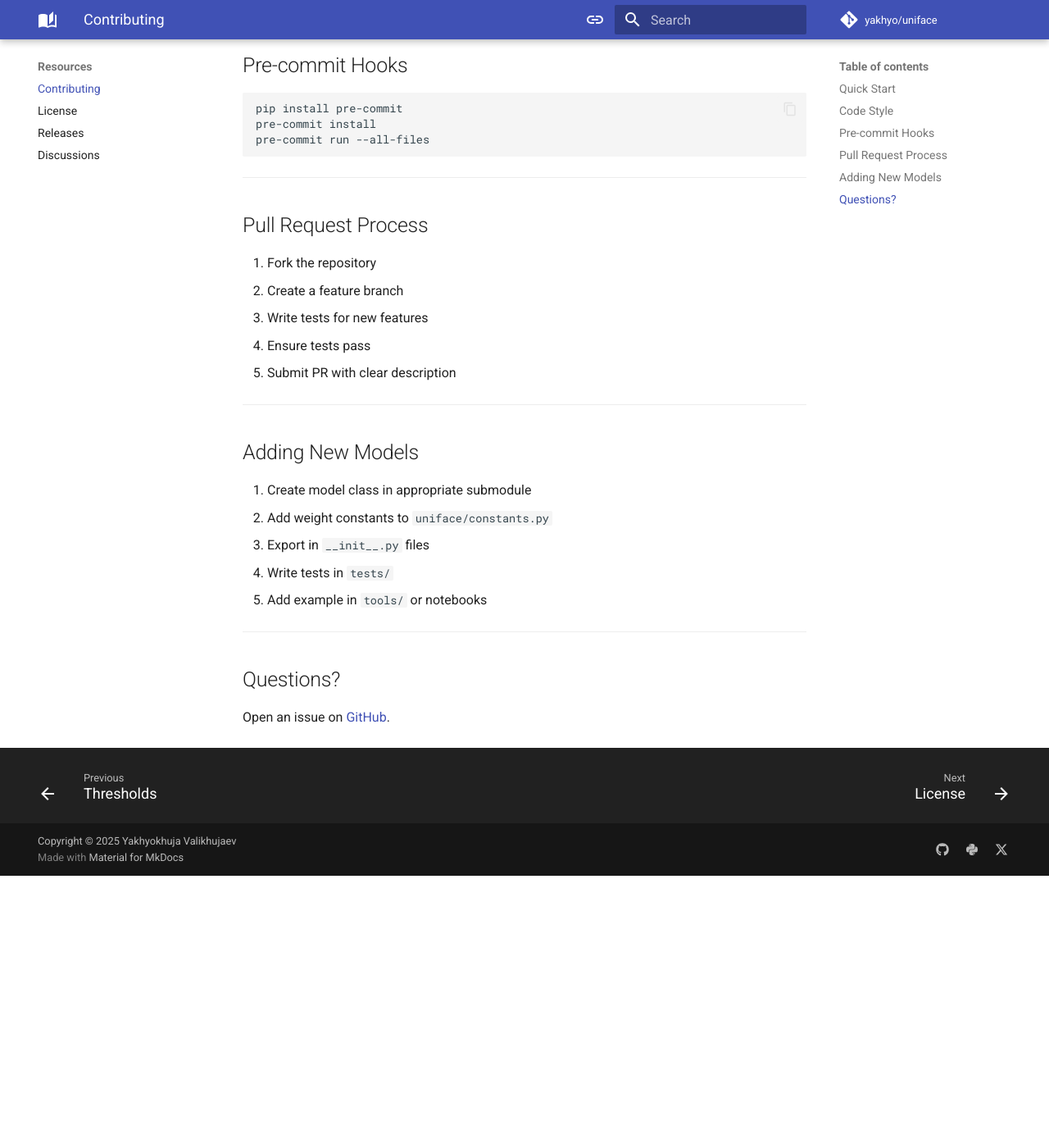
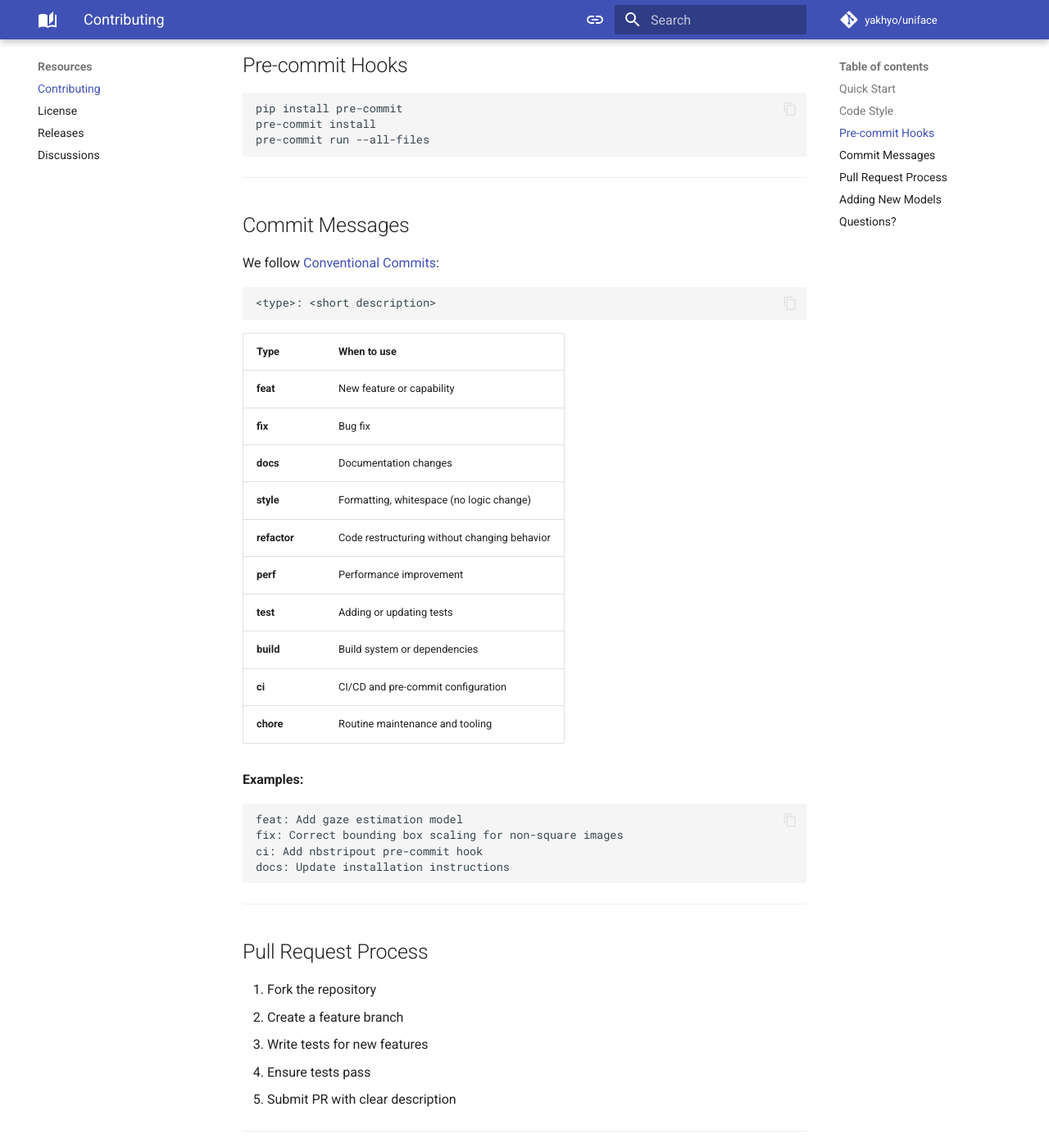
Before and after one commit to yakhyo/uniface, an MkDocs documentation site: the page built from docs/contributing.md, in a window 1280 px wide and 1400 px high, scrolled down 981 px. Shown: the whole window at 82% size. Built offline with MkDocs 1.6.1 and Material for MkDocs 9.7.7, drawn with Linux system fonts in a browser that asks for light colours; comment, search, counter and statistics services are not loaded; before the commit the page ends 2049 px from its top, so only the background shows below that.

Commit message:
chore: Update docs and clean up notebook outputs before before commit (#102)
* chore: Add links for repo and docs on example notebooks

* ref: Compress jupyter notebook sizes

* ci: Add nbstripout pre-commit hook for notebook output stripping

* docs: Add coding agent docs and commit message tag

````diff
--- a/docs/contributing.md
+++ b/docs/contributing.md
@@ -47,6 +47,38 @@ pre-commit run --all-files
 
 ---
 
+## Commit Messages
+
+We follow [Conventional Commits](https://www.conventionalcommits.org/):
+
+```
+<type>: <short description>
+```
+
+| Type         | When to use                                      |
+|--------------|--------------------------------------------------|
+| **feat**     | New feature or capability                        |
+| **fix**      | Bug fix                                          |
+| **docs**     | Documentation changes                            |
+| **style**    | Formatting, whitespace (no logic change)         |
+| **refactor** | Code restructuring without changing behavior     |
+| **perf**     | Performance improvement                          |
+| **test**     | Adding or updating tests                         |
+| **build**    | Build system or dependencies                     |
+| **ci**       | CI/CD and pre-commit configuration               |
+| **chore**    | Routine maintenance and tooling                  |
+
+**Examples:**
+
+```
+feat: Add gaze estimation model
+fix: Correct bounding box scaling for non-square images
+ci: Add nbstripout pre-commit hook
+docs: Update installation instructions
+```
+
+---
+
 ## Pull Request Process
 
 1. Fork the repository
````
Also changed, not shown: .pre-commit-config.yaml (+7 -0 lines), AGENTS.md (added, +6 -0 lines), CLAUDE.md (added, +81 -0 lines), 10 other files.
